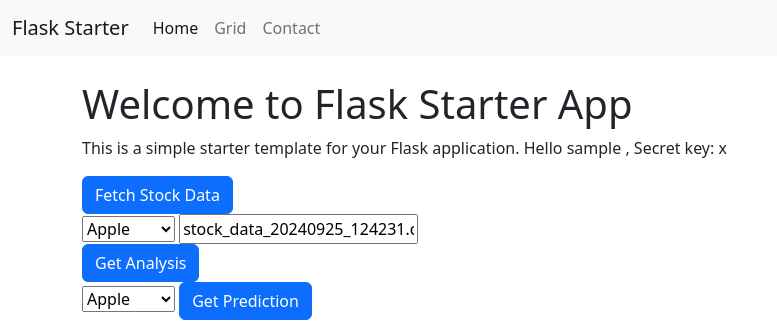
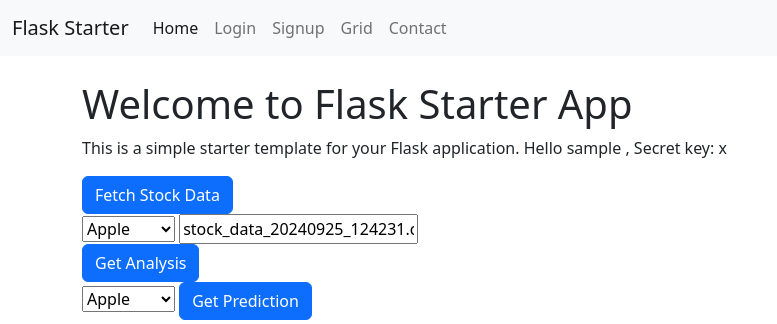
Before and after one commit to wilfredhuang/StockmarketTechnicalAnalyzer, a Flask app: template app/templates/index.html in a window 1280 px wide. Shown: the top 324 px of the page, without its empty margins (0-777 px from the left). Run offline with Flask 3, Linux system fonts and the light colour scheme; the template is opened without the code that fills it: most values are stand-ins (such as "Sample title", 1, 10 or a date in 2020); parts of the project's set-up code (start-up, migrations or seed data) failed here and were passed over; some libraries are stand-ins or nearby versions.

Commit message:
Update _navbar.html

```diff
--- a/app/templates/partials/_navbar.html
+++ b/app/templates/partials/_navbar.html
@@ -9,12 +9,31 @@
                 <li class="nav-item">
                     <a class="nav-link active" aria-current="page" href="{{ url_for('main.index') }}">Home</a>
                 </li>
+                {% if current_user.is_authenticated %}
+                <li class="nav-item">
+                    <a class="nav-link" href="{{ url_for('main.profile') }}">Profile</a>
+                </li>
+                {% else %}
+                <li class="nav-item">
+                    <a class="nav-link" href="{{ url_for('main.login') }}">Login</a>
+                </li>
+                <li class="nav-item">
+                    <a class="nav-link" href="{{ url_for('main.signup') }}">Signup</a>
+                </li>
+                {% endif %}
                 <li class="nav-item">
                     <a class="nav-link" href="{{ url_for('main.grid_page') }}">Grid</a>
                 </li>
                 <li class="nav-item">
                     <a class="nav-link" href="#">Contact</a>
                 </li>
+                {% if current_user.is_authenticated %}
+                <li class="nav-item ms-auto"></li>
+                    <form action="{{ url_for('main.logout') }}" method="POST" style="display:inline;">
+                        <button type="submit" class="nav-link btn btn-link logout-button" style="border: none; background: none; padding: 0;">Logout</button>
+                    </form>
+                </li>
+                {% endif %}
             </ul>
         </div>
     </div>
```
